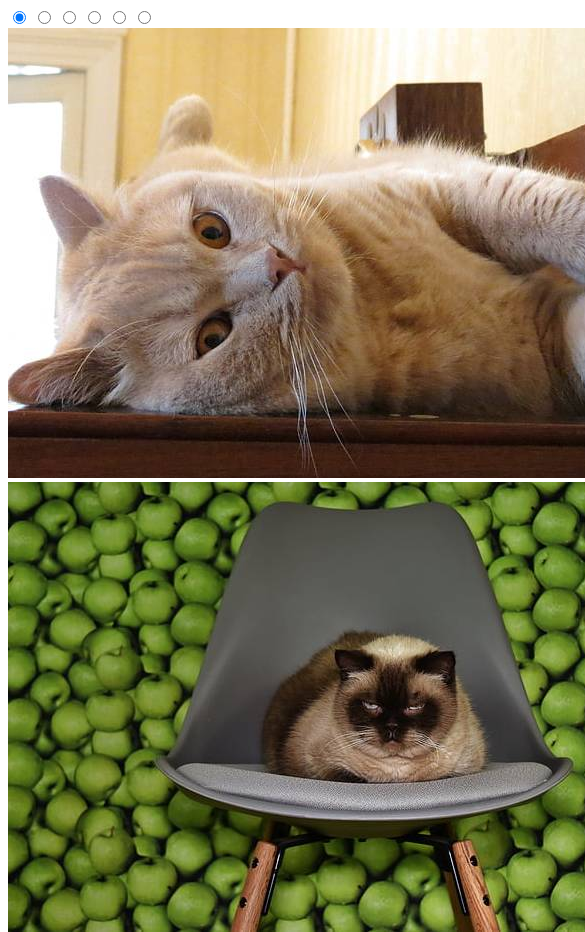
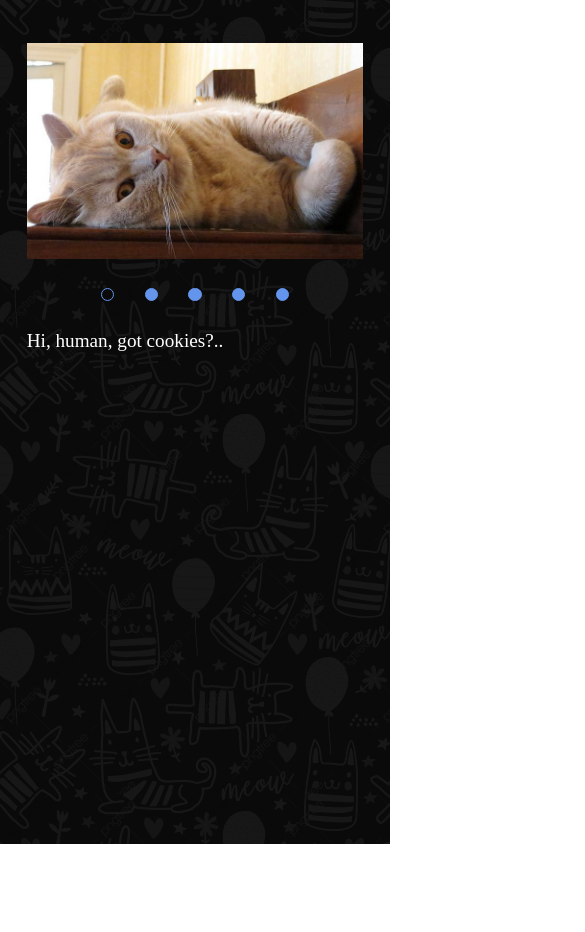
Before and after one commit to 022022/cssMemSlider, a plain HTML site: page cssMemSlider/index.html in a window 390 px wide. Shown: the top 932 px of the page, 585 px wide, since content can reach past the window. After the commit the page ends 844 px from the top, so only its background shows below. Drawn offline with Linux system fonts and the light colour scheme.

Commit message:
feat: add css for captions and controls (Sun, May 15, 2022 06:52:43 PM)

```diff
--- a/cssMemSlider/index.html
+++ b/cssMemSlider/index.html
@@ -4,9 +4,9 @@
     <meta charset="UTF-8">
     <meta name="viewport" content="width=device-width, initial-scale=1.0">
     <meta http-equiv="Permissions-Policy" content="interest-cohort=()"/>
-    <link rel="stylesheet" href="slider8.css">
+    <link rel="stylesheet" href="slider.css">
     <link rel="icon" href="./assets/favicon.ico">
-    <title>Css Slider</title>
+    <title>Css Mem Slider</title>
 </head>
 <body>
 
--- a/cssMemSlider/slider.css
+++ b/cssMemSlider/slider.css
@@ -1,3 +1,6 @@
+
+
+
 html{
   box-sizing: border-box;
 }
@@ -40,6 +43,53 @@ body{
   width: 100%;
 }
 
+.slider__captions{
+  grid-area: slider__captions;
+  display: flex;
+  overflow: hidden;
+  align-items: center;
+  font-size: 1.2rem;
+}
+
+.caption{
+  opacity: 0;
+  min-width: 30rem;
+  color: white;
+}
+
+.slider__controls{
+  display: flex;
+  gap: 0.3rem;
+  justify-content: flex-end;
+  grid-area: slider__controls;
+}
+
+.slider__controls-click-area{
+  display: flex;
+  cursor: pointer;
+  padding: 0.8rem;
+}
+
+.slider__controls-circle{
+  display: block;
+  border-radius: 50%;
+  width: 0.7rem;
+  height: 0.7rem;
+  border: 0.1rem solid cornflowerblue;
+  background-color: cornflowerblue
+}
+
+.slider__controls-circle:hover{
+  border: 0.1rem solid white;
+  background-color: white;
+}
+
+.slider__controls-circle:active{
+  border: 0.1rem solid  slategray;
+  background-color: slategray
+}
+
+
 
 
 #slide-1-radio:checked ~ .slider__view .slider__imgs #slide-1-img,
@@ -54,3 +104,105 @@ body{
   animation-duration: 0.5s;
   animation-fill-mode: forwards;
 }
+
+
+#slide-1-radio:checked ~ .slider__view .slider__captions #slide-1-caption,
+#slide-2-radio:checked ~ .slider__view .slider__captions #slide-2-caption,
+#slide-3-radio:checked ~ .slider__view .slider__captions #slide-3-caption,
+#slide-4-radio:checked ~ .slider__view .slider__captions #slide-4-caption,
+#slide-5-radio:checked ~ .slider__view .slider__captions #slide-5-caption
+{
+  order: -1;
+  animation: caption-animation;
+  animation-timing-function: ease-in-out;
+  animation-duration: 0.5s;
+  animation-fill-mode: forwards;
+}
+
+
+
+
+#slide-1-radio:checked ~ .slider__view .slider__controls #slide-1-circle .slider__controls-circle,
+#slide-2-radio:checked ~ .slider__view .slider__controls #slide-2-circle .slider__controls-circle,
+#slide-3-radio:checked ~ .slider__view .slider__controls #slide-3-circle .slider__controls-circle,
+#slide-4-radio:checked ~ .slider__view .slider__controls #slide-4-circle .slider__controls-circle,
+#slide-5-radio:checked ~ .slider__view .slider__controls #slide-5-circle .slider__controls-circle
+{
+  background-color: transparent;
+}
+
+
+
+
+
+
+
+
+#slide-0-radio:checked ~ .slider__view .slider__imgs #slide-1-img{
+  order: -1;
+}
+
+#slide-0-radio:checked ~ .slider__view .slider__imgs{
+  background-image: url(./assets/11.jpg);
+  background-size: contain;
+}
+
+#slide-0-radio:checked ~ .slider__view .slider__controls #slide-1-circle .slider__controls-circle {
+  background-color: transparent;
+}
+
+#slide-0-radio:checked ~ .slider__view .slider__captions #slide-1-caption{
+  order: -1;
+  opacity: 1;
+}
+
+
+@keyframes slide-animation {
+  0% {
+    transform: translateX(100%);
+  }
+  100% {
+    transform: translateX(0);
+  }
+}
+
+@keyframes caption-animation {
+  0% {
+    opacity: 0;
+    transform: translateX(100%);
+  }
+  70% {
+    opacity: 0.2;
+  }
+  100% {
+    opacity: 1;
+    transform: translateX(0);
+  }
+}
+
+
+
+
+@media (max-width: 48rem) {
+
+  .slider{
+
+  }
+
+  .slider__view{
+    margin-top: 1rem;
+    gap: 1rem;
+    grid-template-columns: 1fr;
+    grid-template-areas: "slider__imgs"
+                          "slider__controls"
+                          "slider__captions";
+
+
+  }
+
+
+  .slider__controls {
+    justify-content: center;
+  }
+
+}
```
